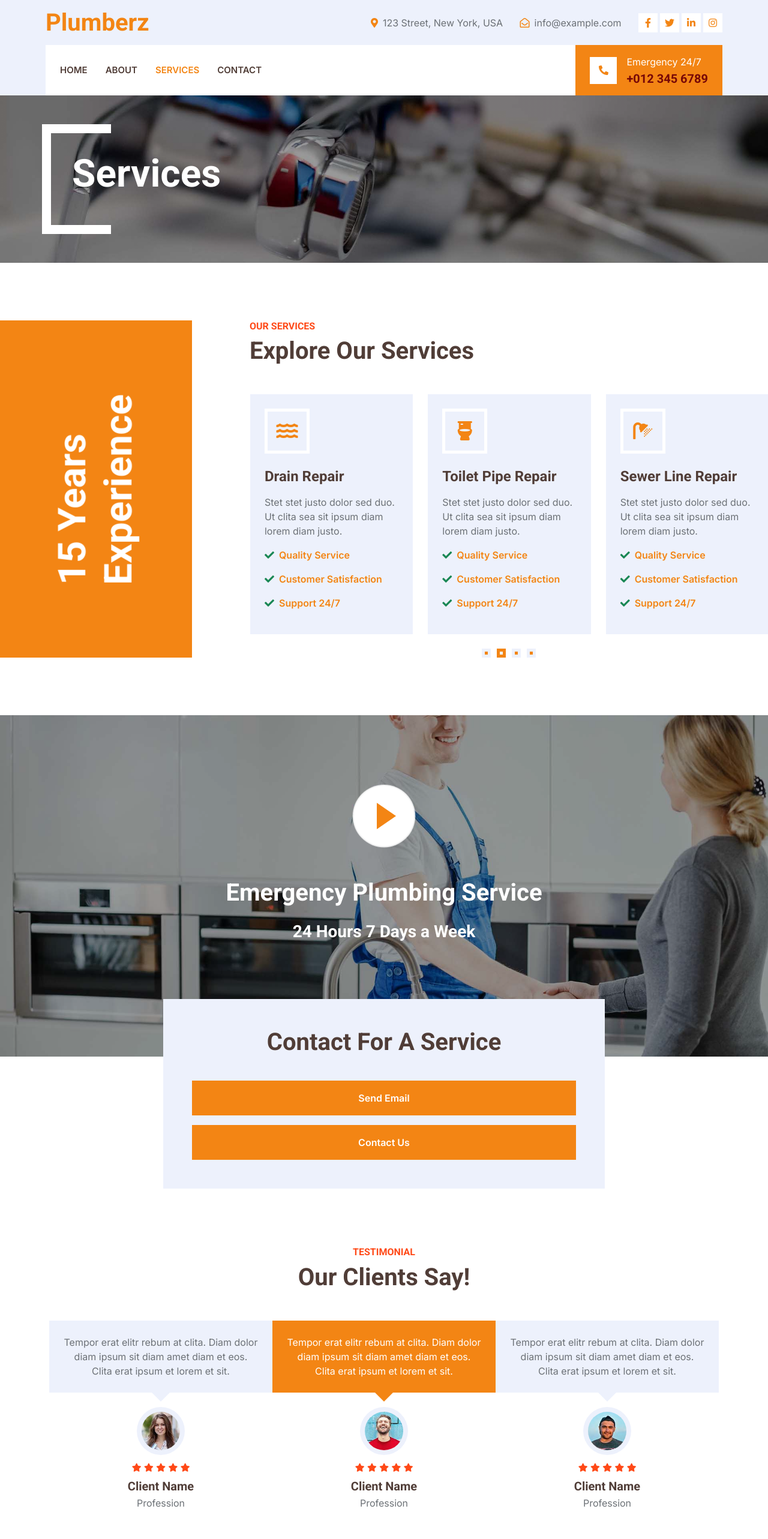
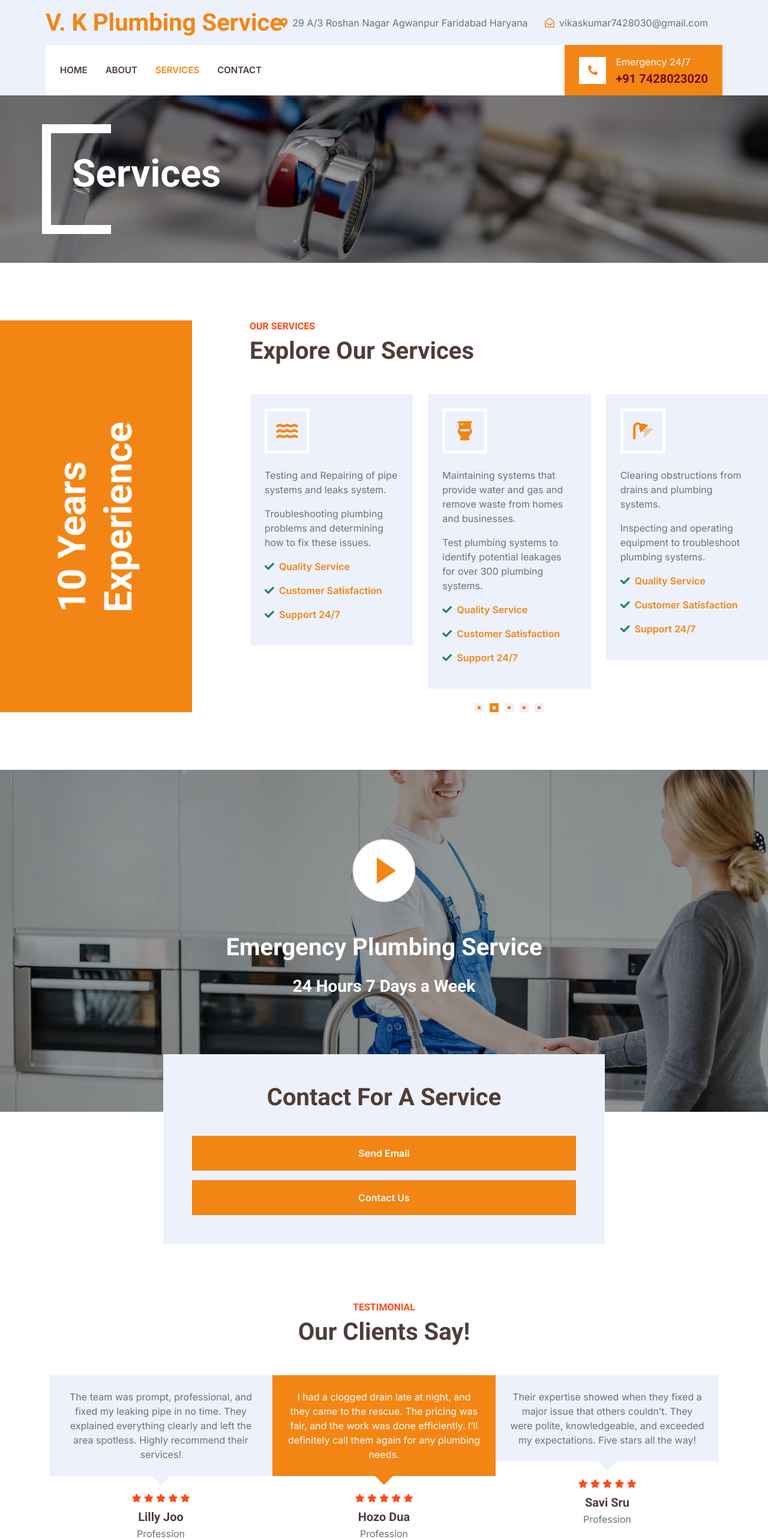
Before and after one commit to vikaskumar714/profile, a plain HTML site: page service.html in a window 1280 px wide. Shown: the top 2565 px of the page at 60% size. Drawn offline with nearby package versions, Linux system fonts and the light colour scheme.

Commit message:
Update service.html

```diff
--- a/service.html
+++ b/service.html
@@ -3,7 +3,7 @@
 
 <head>
     <meta charset="utf-8">
-    <title>Plumberz - Free Plumbing Website Template</title>
+    <title>V. K Plumbing Service</title>
     <meta content="width=device-width, initial-scale=1.0" name="viewport">
     <meta content="" name="keywords">
     <meta content="" name="description">
@@ -47,24 +47,24 @@
         <div class="row align-items-center top-bar">
             <div class="col-lg-3 col-md-12 text-center text-lg-start">
                 <a href="" class="navbar-brand m-0 p-0">
-                    <h1 class="text-primary m-0">Plumberz</h1>
+                    <h1 class="text-primary m-0">V. K Plumbing Service</h1>
                 </a>
             </div>
             <div class="col-lg-9 col-md-12 text-end">
                 <div class="h-100 d-inline-flex align-items-center me-4">
                     <i class="fa fa-map-marker-alt text-primary me-2"></i>
-                    <p class="m-0">123 Street, New York, USA</p>
+                    <p class="m-0">29 A/3 Roshan Nagar Agwanpur Faridabad Haryana</p>
                 </div>
                 <div class="h-100 d-inline-flex align-items-center me-4">
                     <i class="far fa-envelope-open text-primary me-2"></i>
-                    <p class="m-0">info@example.com</p>
+                    <p class="m-0">vikaskumar7428030@gmail.com</p>
                 </div>
-                <div class="h-100 d-inline-flex align-items-center">
+                <!-- <div class="h-100 d-inline-flex align-items-center">
                     <a class="btn btn-sm-square bg-white text-primary me-1" href=""><i class="fab fa-facebook-f"></i></a>
                     <a class="btn btn-sm-square bg-white text-primary me-1" href=""><i class="fab fa-twitter"></i></a>
                     <a class="btn btn-sm-square bg-white text-primary me-1" href=""><i class="fab fa-linkedin-in"></i></a>
                     <a class="btn btn-sm-square bg-white text-primary me-0" href=""><i class="fab fa-instagram"></i></a>
-                </div>
+                </div> -->
             </div>
         </div>
     </div>
@@ -75,7 +75,7 @@
     <div class="container-fluid nav-bar bg-light">
         <nav class="navbar navbar-expand-lg navbar-light bg-white p-3 py-lg-0 px-lg-4">
             <a href="" class="navbar-brand d-flex align-items-center m-0 p-0 d-lg-none">
-                <h1 class="text-primary m-0">Plumberz</h1>
+                <h1 class="text-primary m-0">V. K Plumbing Service</h1>
             </a>
             <button class="navbar-toggler" type="button" data-bs-toggle="collapse" data-bs-target="#navbarCollapse">
                 <span class="fa fa-bars"></span>
@@ -102,7 +102,7 @@
                     </div>
                     <div class="ms-3">
                         <p class="mb-1 text-white">Emergency 24/7</p>
-                        <h5 class="m-0" style="color: rgb(119, 7, 7);">+012 345 6789</h5>
+                        <h5 class="m-0" style="color: rgb(119, 7, 7);">+91 7428023020</h5>
                     </div>
                 </div>
             </div>
@@ -115,13 +115,6 @@
     <div class="container-fluid page-header mb-5 py-5">
         <div class="container">
             <h1 class="display-3 text-white mb-3 animated slideInDown">Services</h1>
-            <!-- <nav aria-label="breadcrumb animated slideInDown">
-                <ol class="breadcrumb text-uppercase">
-                    <li class="breadcrumb-item"><a class="text-white" href="#">Home</a></li>
-                    <li class="breadcrumb-item"><a class="text-white" href="#">Pages</a></li>
-                    <li class="breadcrumb-item text-white active" aria-current="page">Services</li>
-                </ol>
-            </nav> -->
         </div>
     </div>
     <!-- Page Header End -->
@@ -132,7 +125,7 @@
         <div class="row g-0">
             <div class="col-lg-3 d-none d-lg-flex">
                 <div class="d-flex align-items-center justify-content-center bg-primary w-100 h-100">
-                    <h1 class="display-3 text-white m-0" style="transform: rotate(-90deg);">15 Years Experience</h1>
+                    <h1 class="display-3 text-white m-0" style="transform: rotate(-90deg);">10 Years Experience</h1>
                 </div>
             </div>
             <div class="col-md-12 col-lg-9">
@@ -146,45 +139,51 @@
                             <div class="d-flex align-items-center justify-content-center border border-5 border-white mb-4" style="width: 75px; height: 75px;">
                                 <i class="fa fa-water fa-2x text-primary"></i>
                             </div>
-                            <h4 class="mb-3">Drain Repair</h4>
-                            <p>Stet stet justo dolor sed duo. Ut clita sea sit ipsum diam lorem diam justo.</p>
+                            <p>Testing and Repairing of pipe systems and leaks system.</p>
+                            <p>Troubleshooting plumbing problems and determining how to fix these issues.</p>
                             <p class="text-primary fw-medium"><i class="fa fa-check text-success me-2"></i>Quality Service</p>
                             <p class="text-primary fw-medium"><i class="fa fa-check text-success me-2"></i>Customer Satisfaction</p>
                             <p class="text-primary fw-medium"><i class="fa fa-check text-success me-2"></i>Support 24/7</p>
-                            <!-- <a href="" class="btn bg-white text-primary w-100 mt-2">Read More<i class="fa fa-arrow-right text-secondary ms-2"></i></a> -->
                         </div>
                         <div class="bg-light p-4">
                             <div class="d-flex align-items-center justify-content-center border border-5 border-white mb-4" style="width: 75px; height: 75px;">
                                 <i class="fa fa-toilet fa-2x text-primary"></i>
                             </div>
-                            <h4 class="mb-3">Toilet Pipe Repair</h4>
-                            <p>Stet stet justo dolor sed duo. Ut clita sea sit ipsum diam lorem diam justo.</p>
+                            <p>Maintaining systems that provide water and gas and remove waste from homes and businesses.</p>
+                            <p>Test plumbing systems to identify potential leakages for over 300 plumbing systems.</p>
                             <p class="text-primary fw-medium"><i class="fa fa-check text-success me-2"></i>Quality Service</p>
                             <p class="text-primary fw-medium"><i class="fa fa-check text-success me-2"></i>Customer Satisfaction</p>
                             <p class="text-primary fw-medium"><i class="fa fa-check text-success me-2"></i>Support 24/7</p>
-                            <!-- <a href="" class="btn bg-white text-primary w-100 mt-2">Read More<i class="fa fa-arrow-right text-secondary ms-2"></i></a> -->
                         </div>
                         <div class="bg-light p-4">
                             <div class="d-flex align-items-center justify-content-center border border-5 border-white mb-4" style="width: 75px; height: 75px;">
                                 <i class="fa fa-shower fa-2x text-primary"></i>
                             </div>
-                            <h4 class="mb-3">Sewer Line Repair</h4>
-                            <p>Stet stet justo dolor sed duo. Ut clita sea sit ipsum diam lorem diam justo.</p>
+                            <p>Clearing obstructions from drains and plumbing systems.</p>
+                            <p>Inspecting and operating equipment to troubleshoot plumbing systems.</p>
                             <p class="text-primary fw-medium"><i class="fa fa-check text-success me-2"></i>Quality Service</p>
                             <p class="text-primary fw-medium"><i class="fa fa-check text-success me-2"></i>Customer Satisfaction</p>
                             <p class="text-primary fw-medium"><i class="fa fa-check text-success me-2"></i>Support 24/7</p>
-                            <!-- <a href="" class="btn bg-white text-primary w-100 mt-2">Read More<i class="fa fa-arrow-right text-secondary ms-2"></i></a> -->
                         </div>
                         <div class="bg-light p-4">
                             <div class="d-flex align-items-center justify-content-center border border-5 border-white mb-4" style="width: 75px; height: 75px;">
                                 <i class="fa fa-tint fa-2x text-primary"></i>
                             </div>
-                            <h4 class="mb-3">Water Heater Repair</h4>
-                            <p>Stet stet justo dolor sed duo. Ut clita sea sit ipsum diam lorem diam justo.</p>
+                            <p>Reviewing building blueprints to determine what’s needed to install a plumbing system.</p>
+                            <p>Offering recommendations to customers. Resolve plumbing issues for 54 customers.</p>
                             <p class="text-primary fw-medium"><i class="fa fa-check text-success me-2"></i>Quality Service</p>
                             <p class="text-primary fw-medium"><i class="fa fa-check text-success me-2"></i>Customer Satisfaction</p>
                             <p class="text-primary fw-medium"><i class="fa fa-check text-success me-2"></i>Support 24/7</p>
-                            <!-- <a href="" class="btn bg-white text-primary w-100 mt-2">Read More<i class="fa fa-arrow-right text-secondary ms-2"></i></a> -->
+                        </div>
+                        <div class="bg-light p-4">
+                            <div class="d-flex align-items-center justify-content-center border border-5 border-white mb-4" style="width: 75px; height: 75px;">
+                                <i class="fa fa-tint fa-2x text-primary"></i>
+                            </div>
+                            <p>Installing pipes and plumbing fixtures in a home or business.</p>
+                            <p>Selecting the materials to install in a plumbing system.</p>
+                            <p class="text-primary fw-medium"><i class="fa fa-check text-success me-2"></i>Quality Service</p>
+                            <p class="text-primary fw-medium"><i class="fa fa-check text-success me-2"></i>Customer Satisfaction</p>
+                            <p class="text-primary fw-medium"><i class="fa fa-check text-success me-2"></i>Support 24/7</p>
                         </div>
                     </div>
                 </div>
@@ -228,8 +227,8 @@
                     <div class="bg-light text-center p-5">
                         <h1 class="mb-4">Contact For A Service</h1>
                         <div class="col-12">
-                            <button class="btn btn-primary w-100 py-3 my-3" type="submit" onclick="location.href='mailto:contact@test.com'">Send Email</button>
-                            <button class="btn btn-primary w-100 py-3" type="submit" onclick="location.href='tel:1234567890'">Contact Us</button>
+                            <button class="btn btn-primary w-100 py-3 my-3" type="submit" onclick="location.href='mailto:vikaskumar7428030@gmail.com'">Send Email</button>
+                            <button class="btn btn-primary w-100 py-3" type="submit" onclick="location.href='tel:7428023020'">Contact Us</button>
                         </div>
                     </div>
                 </div>
@@ -249,9 +248,9 @@
             <div class="owl-carousel testimonial-carousel position-relative wow fadeInUp" data-wow-delay="0.1s">
                 <div class="testimonial-item text-center">
                     <div class="testimonial-text bg-light text-center p-4 mb-4">
-                        <p class="mb-0">Tempor erat elitr rebum at clita. Diam dolor diam ipsum sit diam amet diam et eos. Clita erat ipsum et lorem et sit.</p>
+                        <p class="mb-0">The team was prompt, professional, and fixed my leaking pipe in no time. They explained everything clearly and left the area spotless. Highly recommend their services!</p>
                     </div>
-                    <img class="bg-light rounded-circle p-2 mx-auto mb-2" src="img/testimonial-1.jpg" style="width: 80px; height: 80px;">
+                    <!-- <img class="bg-light rounded-circle p-2 mx-auto mb-2" src="img/testimonial-1.jpg" style="width: 80px; height: 80px;"> -->
                     <div class="mb-2">
                         <small class="fa fa-star text-secondary"></small>
                         <small class="fa fa-star text-secondary"></small>
@@ -259,14 +258,14 @@
                         <small class="fa fa-star text-secondary"></small>
                         <small class="fa fa-star text-secondary"></small>
                     </div>
-                    <h5 class="mb-1">Client Name</h5>
+                    <h5 class="mb-1">Lilly Joo</h5>
                     <p class="m-0">Profession</p>
                 </div>
                 <div class="testimonial-item text-center">
                     <div class="testimonial-text bg-light text-center p-4 mb-4">
-                        <p class="mb-0">Tempor erat elitr rebum at clita. Diam dolor diam ipsum sit diam amet diam et eos. Clita erat ipsum et lorem et sit.</p>
+                        <p class="mb-0">I had a clogged drain late at night, and they came to the rescue. The pricing was fair, and the work was done efficiently. I’ll definitely call them again for any plumbing needs.</p>
                     </div>
-                    <img class="bg-light rounded-circle p-2 mx-auto mb-2" src="img/testimonial-2.jpg" style="width: 80px; height: 80px;">
+                    <!-- <img class="bg-light rounded-circle p-2 mx-auto mb-2" src="img/testimonial-2.jpg" style="width: 80px; height: 80px;"> -->
                     <div class="mb-2">
                         <small class="fa fa-star text-secondary"></small>
                         <small class="fa fa-star text-secondary"></small>
@@ -274,14 +273,14 @@
                         <small class="fa fa-star text-secondary"></small>
                         <small class="fa fa-star text-secondary"></small>
                     </div>
-                    <h5 class="mb-1">Client Name</h5>
+                    <h5 class="mb-1">Hozo Dua</h5>
                     <p class="m-0">Profession</p>
                 </div>
                 <div class="testimonial-item text-center">
                     <div class="testimonial-text bg-light text-center p-4 mb-4">
-                        <p class="mb-0">Tempor erat elitr rebum at clita. Diam dolor diam ipsum sit diam amet diam et eos. Clita erat ipsum et lorem et sit.</p>
+                        <p class="mb-0">Their expertise showed when they fixed a major issue that others couldn’t. They were polite, knowledgeable, and exceeded my expectations. Five stars all the way!</p>
                     </div>
-                    <img class="bg-light rounded-circle p-2 mx-auto mb-2" src="img/testimonial-3.jpg" style="width: 80px; height: 80px;">
+                    <!-- <img class="bg-light rounded-circle p-2 mx-auto mb-2" src="img/testimonial-3.jpg" style="width: 80px; height: 80px;"> -->
                     <div class="mb-2">
                         <small class="fa fa-star text-secondary"></small>
                         <small class="fa fa-star text-secondary"></small>
@@ -289,14 +288,14 @@
                         <small class="fa fa-star text-secondary"></small>
                         <small class="fa fa-star text-secondary"></small>
                     </div>
-                    <h5 class="mb-1">Client Name</h5>
+                    <h5 class="mb-1">Savi Sru</h5>
                     <p class="m-0">Profession</p>
                 </div>
                 <div class="testimonial-item text-center">
                     <div class="testimonial-text bg-light text-center p-4 mb-4">
-                        <p class="mb-0">Tempor erat elitr rebum at clita. Diam dolor diam ipsum sit diam amet diam et eos. Clita erat ipsum et lorem et sit.</p>
+                        <p class="mb-0">They arrived on time, diagnosed the problem quickly, and fixed it perfectly. I’m impressed with their professionalism and attention to detail. Highly recommended!</p>
                     </div>
-                    <img class="bg-light rounded-circle p-2 mx-auto mb-2" src="img/testimonial-4.jpg" style="width: 80px; height: 80px;">
+                    <!-- <img class="bg-light rounded-circle p-2 mx-auto mb-2" src="img/testimonial-4.jpg" style="width: 80px; height: 80px;"> -->
                     <div class="mb-2">
                         <small class="fa fa-star text-secondary"></small>
                         <small class="fa fa-star text-secondary"></small>
@@ -304,7 +303,7 @@
                         <small class="fa fa-star text-secondary"></small>
                         <small class="fa fa-star text-secondary"></small>
                     </div>
-                    <h5 class="mb-1">Client Name</h5>
+                    <h5 class="mb-1">Unknown</h5>
                     <p class="m-0">Profession</p>
                 </div>
             </div>
@@ -319,15 +318,15 @@
             <div class="row g-5">
                 <div class="col-lg-3 col-md-6">
                     <h4 class="text-light mb-4">Address</h4>
-                    <p class="mb-2"><i class="fa fa-map-marker-alt me-3"></i>123 Street, New York, USA</p>
-                    <p class="mb-2"><i class="fa fa-phone-alt me-3"></i>+012 345 67890</p>
-                    <p class="mb-2"><i class="fa fa-envelope me-3"></i>info@example.com</p>
-                    <div class="d-flex pt-2">
+                    <p class="mb-2"><i class="fa fa-map-marker-alt me-3"></i>29 A/3 Roshan Nagar Agwanpur Faridabad Haryana</p>
+                    <p class="mb-2"><i class="fa fa-phone-alt me-3"></i>+91 7428023020</p>
+                    <p class="mb-2"><i class="fa fa-envelope me-3"></i>vikaskumar7428030@gmail.com</p>
+                    <!-- <div class="d-flex pt-2">
                         <a class="btn btn-outline-light btn-social" href=""><i class="fab fa-twitter"></i></a>
                         <a class="btn btn-outline-light btn-social" href=""><i class="fab fa-facebook-f"></i></a>
                         <a class="btn btn-outline-light btn-social" href=""><i class="fab fa-youtube"></i></a>
                         <a class="btn btn-outline-light btn-social" href=""><i class="fab fa-linkedin-in"></i></a>
-                    </div>
+                    </div> -->
                 </div>
                 <div class="col-lg-3 col-md-6">
                     <h4 class="text-light mb-4">Opening Hours</h4>
@@ -346,8 +345,10 @@
                 </div>
                 <div class="col-lg-3 col-md-6">
                     <h4 class="text-light mb-4">Newsletter</h4>
-                    <p>Dolor amet sit justo amet elitr clita ipsum elitr est.</p>
-
+                    <p>Special Offer: Book a service this month and enjoy 10% off your next plumbing job!</p>
+                    <h4 class="text-light mb-4">Contact Us:</h4>
+                    <p>📞 Phone: +91 7428023020</p>
+                    <p>📧 Email: vikaskumar7428030@gmail.com</p>
                 </div>
             </div>
         </div>
```
